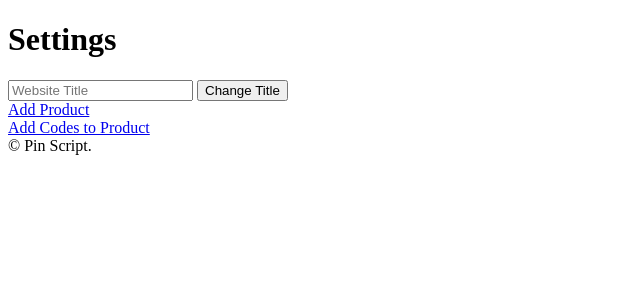
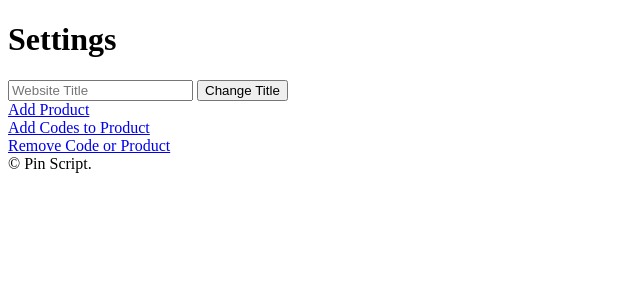
Before and after one commit to renandj55/PinScript-NoOOP, a PHP site: page /admin.php in a window 1280 px wide. Shown: the part 116-416 px from the top of the page, without its empty margins (0-640 px from the left). Run offline with PHP 8.4, Linux system fonts and the light colour scheme; tables that the repository leaves empty or names only in its code hold one stand-in row (values such as "Sample post"); some libraries are stand-ins or nearby versions.

Commit message:
Added ability to remove product or codes

```diff
--- a/admin.php
+++ b/admin.php
@@ -1,16 +1,14 @@
 <?php
 
 require('header.php');
+
+$products = getProducts();
 
 ?>
 
 <h1>Settings</h1>
 
 <?php
-if(isset($_SESSION['admin']['message'])) {
-	echo $_SESSION['admin']['message'];
-	unset($_SESSION['admin']['message']);
-}
 if(isset($_POST['title'])) {
 	$xml_file->website_title = $_POST['title'];
 	$xml_file->asXML($main_directory . '/settings.xml');
@@ -38,21 +36,53 @@ if (isset($_SESSION['add_product']['error'])) {
 	<button type="submit">Add Product</button>
 </form>
 
-<a href="#importList" id="importListDisplay">Add Codes to Product</a>
+<a href="#importList" id="importListDisplay">Add Codes to Product</a><br />
 
 <form enctype="multipart/form-data" action="import.php" method="POST" id="importListForm">
+	<?php
+	if(isset($_SESSION['admin']['message'])) {
+		echo $_SESSION['admin']['message'];
+		unset($_SESSION['admin']['message']);
+	}
+	?>
+	<p>If single code is entered, list will be ignored.</p>
 	<select name="product">
 		<?php
-		foreach(getProducts() as $product) {
+		foreach($products as $product) {
+			echo '<option value="' . $product['product_id'] . '">' . $product['product_name'] . '</option>';
+		}
+		?>
+	</select>
+	<input type="text" name="code" placeholder="code"/>
+	<input type="file" name="list" />
+	<button type="submit">Add Code(s)</button>
+</form>
+
+<?php
+if(!empty($products)):
+?>
+<a href="#removeCode" id="removeCodeDisplay">Remove Code or Product</a>
+<form action="remove.php" method="POST" id="removeCodeForm">
+	<?php
+	if(isset($_SESSION['remove']['message'])) {
+		echo $_SESSION['remove']['message'];
+		unset($_SESSION['remove']);
+	}
+	?>
+	<p>If no code is provided, the product will be removed. Otherwise the code of product picked will be removed.</p>
+	<select name="product">
+		<?php
+		foreach($products as $product) {
 			echo '<option value="' . $product['product_id'] . '">' . $product['product_name'] . '</option>';
 		}
 		?>
 	</select>
 	<input type="text" name="code" />
-	<input type="file" name="list" />
-	<button type="submit">Add Code(s)</button>
+	<button type="submit" onclick="return confirm('Are you sure?');">Remove</button>
 </form>
-
+<?php
+endif;
+?>
 <script>
 $(document).ready(function() {
 
@@ -64,6 +94,10 @@ $("#importListDisplay").click(function() {
 	$("#importListForm").toggle();
 });
 
+$("#removeCodeDisplay").click(function() {
+	$("#removeCodeForm").toggle();
+});
+
 });
 </script>
 <?php
--- a/css/style.css
+++ b/css/style.css
@@ -5,3 +5,7 @@
 #importListForm {
 	display: none;
 }
+
+#removeCodeForm {
+	display: none;
+}
```
Also changed, not shown: remove.php (added, +19 -0 lines).
